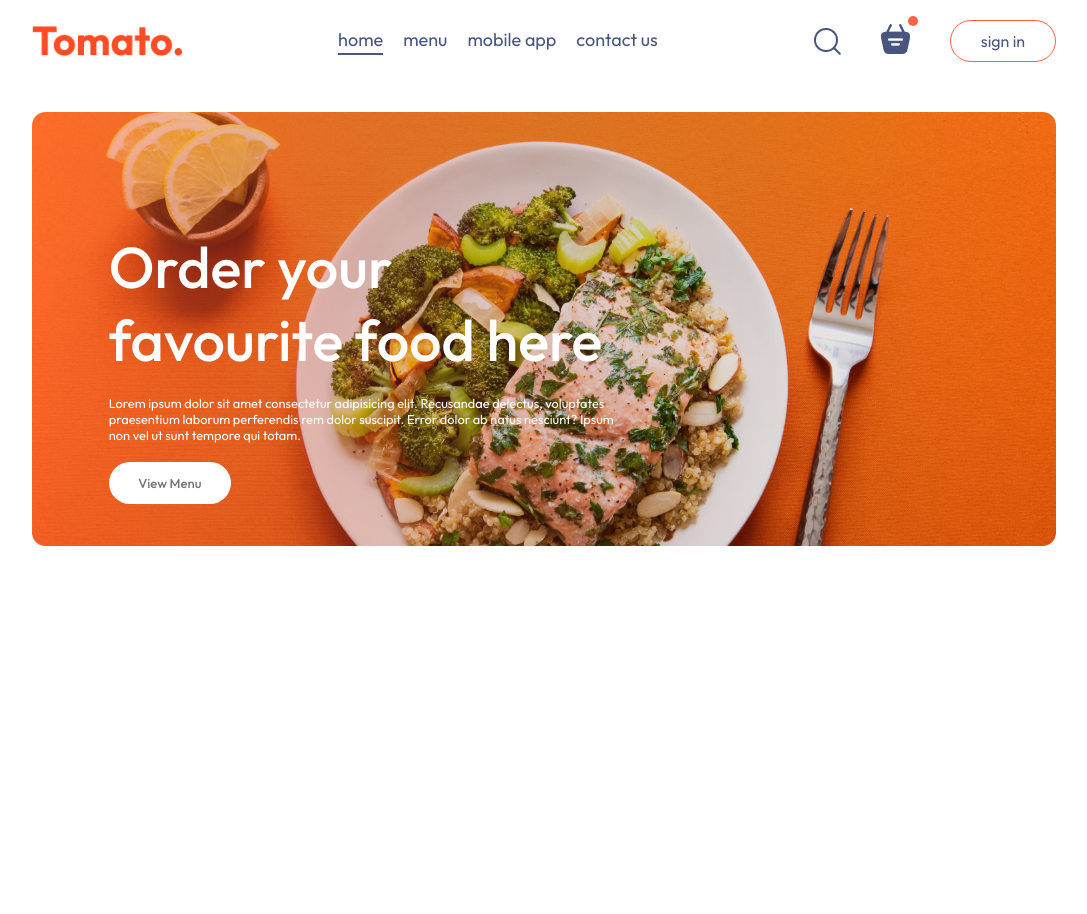
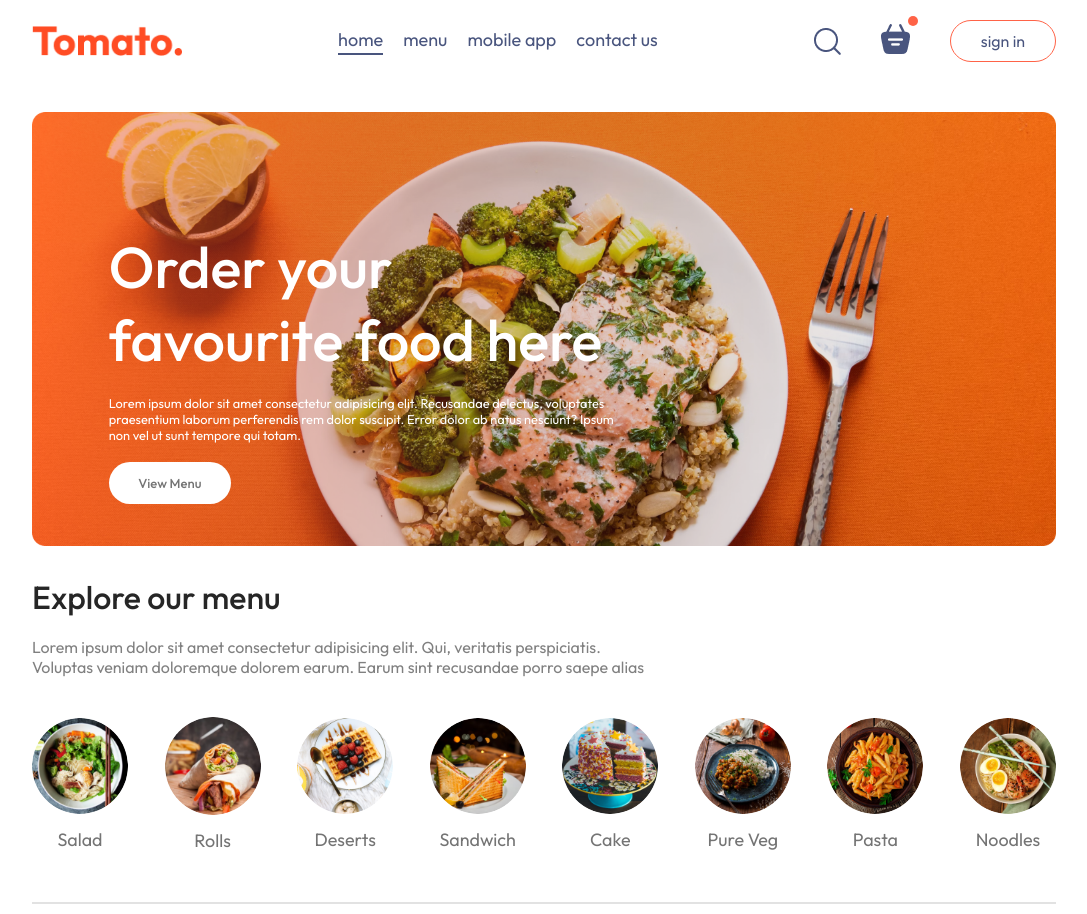
Before and after one commit to PhoebeHuHu/food-ordering-page, a React (Vite) app in the folder frontend/: page / in a window 1280 px wide. Shown: the whole page, without its empty margins (96-1183 px from the left). Before the commit the page ends 800 px from the top, so only its background shows below. Built offline with nearby package versions, Linux system fonts and the light colour scheme.

Commit message:
component: add exploreMenu component for home page

```diff
--- /dev/null
+++ b/frontend/src/components/ExploreMenu/ExploreMenu.jsx
@@ -0,0 +1,24 @@
+import React from 'react'
+import './exploreMenu.css'
+import { menu_list } from '../../assets/assets'
+
+const ExploreMenu = ({ category, setCategory }) => {
+    return (
+        <div className='explore-menu' id='explore-menu'>
+            <h1>Explore our menu</h1>
+            <p className='explore-menu-text'>Lorem ipsum dolor sit amet consectetur adipisicing elit. Qui, veritatis perspiciatis. Voluptas veniam doloremque dolorem earum. Earum sint recusandae porro saepe alias </p>
+            <div className="explore-menu-list">
+                {menu_list.map((item, index) => (
+                    /* 该函数接收当前状态值作为参数，并返回一个新的状态值： */
+                    <div className="menu-list-item" key={index} onClick={() => setCategory(prevCategory => prevCategory === item.menu_name ? 'All' : item.menu_name)}>
+                        <img src={item.menu_image} alt="" className={category === item.menu_name ? 'active-img' : ''} />
+                        <p className={category === item.menu_name ? 'active-p' : ''}>{item.menu_name}</p>
+                    </div>
+                ))}
+            </div>
+            <hr />
+        </div>
+    )
+}
+
+export default ExploreMenu
--- /dev/null
+++ b/frontend/src/components/ExploreMenu/exploreMenu.css
@@ -0,0 +1,61 @@
+.explore-menu {
+    display: flex;
+    flex-direction: column;
+    gap: 20px;
+}
+
+.explore-menu h1 {
+    color: var(--color-dark-grey);
+    font-weight: 500;
+}
+
+.explore-menu-text {
+    max-width: 60%;
+    color: var(--color-light-grey);
+}
+
+.explore-menu-list {
+    display: flex;
+    justify-content: space-between;
+    align-items: center;
+    gap: 30px;
+    text-align: center;
+    margin: 20px 0;
+    overflow-x: scroll;
+}
+
+.explore-menu-list::-webkit-scrollbar {
+    display: none;
+}
+
+.menu-list-item img {
+    width: 7.5vw;
+    min-width: 80px;
+    cursor: pointer;
+    border-radius: 50%;
+    transition: 0.2s;
+}
+
+.menu-list-item p {
+    margin-top: 10px;
+    color: var(--color-mid-grey);
+    font-size: max(1.4vw, 16px);
+    cursor: pointer;
+}
+
+.menu-list-item .active-img {
+    border: 4px solid var(--main-color-tomato);
+    padding: 2px;
+}
+
+.menu-list-item .active-p {
+    font-weight: 500;
+    color: var(--main-color-tomato);
+}
+
+.explore-menu hr {
+    margin: 10px 0;
+    height: 2px;
+    background-color: var(--color-highlight-grey);
+    border: none;
+}
--- a/frontend/src/index.css
+++ b/frontend/src/index.css
@@ -8,6 +8,9 @@
   --main-color-tomato: #ff6347;
   --color-light-tomato: #fff4f2;
   --color-mid-grey: #747474;
+  --color-dark-grey: #262626;
+  --color-light-grey: #808080;
+  --color-highlight-grey: #e2e2e2;
   /* font size */
   --menu-font-size: 18px;
   --btn-font-size: 16px;
--- a/frontend/src/pages/Home/Home.jsx
+++ b/frontend/src/pages/Home/Home.jsx
@@ -1,11 +1,14 @@
-import React from 'react'
+import React, { useState } from 'react'
 import './home.css'
 import Header from '../../components/Header/Header'
+import ExploreMenu from '../../components/ExploreMenu/ExploreMenu'
 
 const Home = () => {
+    const [category, setCategory] = useState('All')
     return (
         <div>
             <Header />
+            <ExploreMenu category={category} setCategory={setCategory} />
         </div>
     )
 }
```
